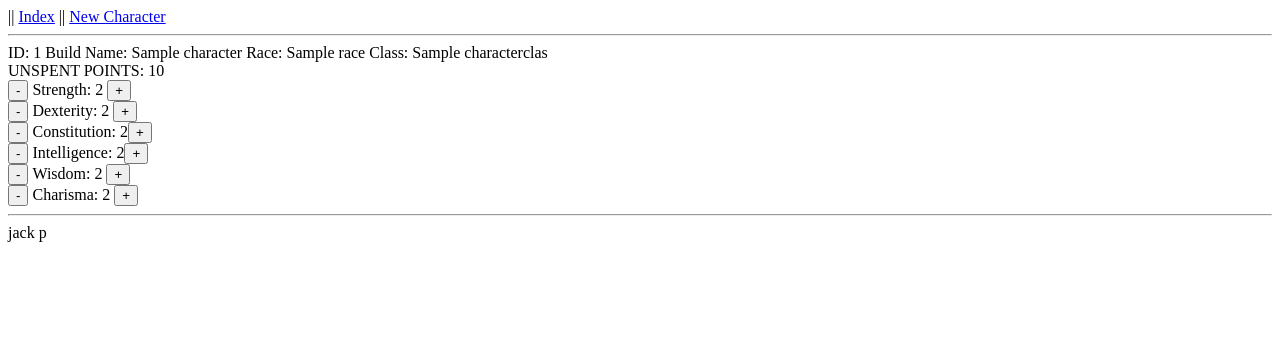
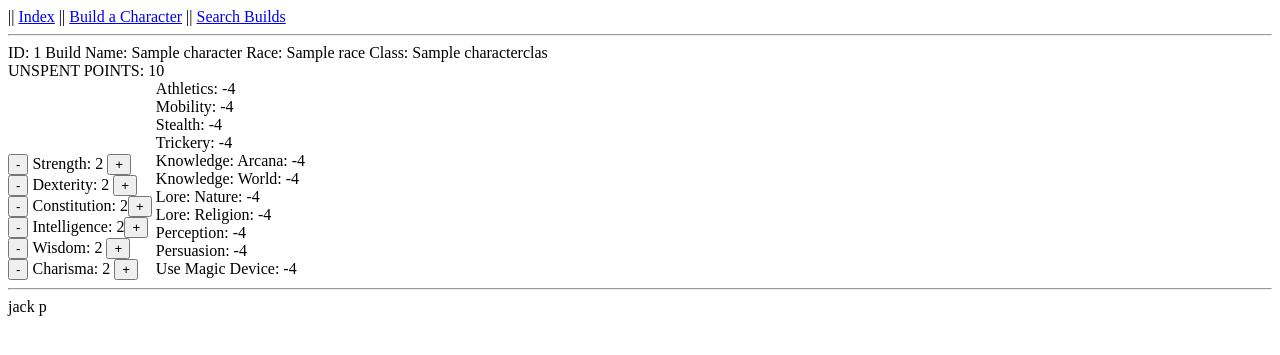
Before and after one commit to JackPound/CharacterGenerator, a Django app: page /kingmaker-builder/newcharacter/1/ in a window 1280 px wide. Shown: the top 355 px of the page. Run offline with Django 3.2, Linux system fonts and the light colour scheme; tables that the repository leaves empty hold one stand-in row (values such as "Sample post").

Commit message:
cleaned up ability score modifier and it effects skill scores

```diff
--- a/charactergenerator/models.py
+++ b/charactergenerator/models.py
@@ -29,5 +29,16 @@ class Character(models.Model):
 	intelligence = models.IntegerField(default=10)
 	wisdom = models.IntegerField(default=10)
 	charisma = models.IntegerField(default=10)
+	athletics = models.IntegerField(default=0)
+	mobility = models.IntegerField(default=0)
+	stealth = models.IntegerField(default=0)
+	trickery = models.IntegerField(default=0)
+	knowledge_arcana = models.IntegerField(default=0)
+	knowledge_world = models.IntegerField(default=0)
+	lore_nature = models.IntegerField(default=0)
+	lore_religion = models.IntegerField(default=0)
+	perception = models.IntegerField(default=0)
+	persuasion = models.IntegerField(default=0)
+	use_magic_device = models.IntegerField(default=0)
 	def __str__(self):
 		return self.name
--- a/charactergenerator/static/app.js
+++ b/charactergenerator/static/app.js
@@ -7,57 +7,87 @@ const startingConstitution = parseInt($('#constitution')[0].textContent)
 const startingIntelligence = parseInt($('#intelligence')[0].textContent)
 const startingWisdom = parseInt($('#wisdom')[0].textContent)
 const startingCharisma = parseInt($('#charisma')[0].textContent)
+// Declare skill with corresponding attribute score
+let skillSet = {
+	'athletics':strength,
+	'mobility':dexterity,
+	'stealth':dexterity,
+	'trickery':dexterity,
+	'knowledgeArcana':intelligence,
+	'knowledgeWorld':intelligence,
+	'loreNature':wisdom,
+	'loreReligion':wisdom,
+	'perception':wisdom,
+	'persuasion':charisma,
+	'useMagicDevice':charisma,
+}
+// Set bonus to skills based on current attribute score
+function updateSkills(){
+	for (skill in skillSet) {
+		$('#'+skill)[0].textContent = Math.floor((parseInt(skillSet[skill].textContent - 10) / 2))
+	}
+}
+// Check available Ability points
+function availableAP(){
+	return parseInt($('#abilityPoints')[0].textContent)
+}
+// Increase (currentAV) by 1
+function incrementAbility(currentAV, attribute){
+	$('#' + attribute)[0].textContent = currentAV + 1
+}
+// Decrease (currentAV) by 1
+function decrementAbility(currentAV, attribute){
+	$('#' + attribute)[0].textContent = currentAV - 1
+}
+// Reduces ability points by (value)
+function reduceAbilityPool(value){
+	$('#abilityPoints')[0].textContent = String((parseInt($('#abilityPoints')[0].textContent) - value))
+}
+function increaseAbilityPool(value){
+	$('#abilityPoints')[0].textContent = String((parseInt($('#abilityPoints')[0].textContent) + value))
+}
+// Function for finding the starting value of the attribute being increased or decreased
+function findStartingValue(attribute){
+	let startingAttributeValue = ''
+	if (attribute == 'strength'){
+		startingAttributeValue = startingStrength
+	} else if (attribute == 'dexterity') {
+		startingAttributeValue = startingDexterity
+	} else if (attribute == 'constitution') {
+		startingAttributeValue = startingConstitution
+	} else if (attribute == 'intelligence') {
+		startingAttributeValue = startingIntelligence
+	} else if (attribute == 'wisdom') {
+		startingAttributeValue = startingWisdom
+	} else if (attribute == 'charisma') {
+		startingAttributeValue = startingCharisma
+	}
+	return startingAttributeValue
+}
+updateSkills()
 // Button event handler for all button clicks (+ and - attributes)
 $(':button').on("click", function(){
-	var attribute = String($(this).parent()[0].className)
-	let currentAttribute = parseInt($('#'+attribute)[0].textContent);
-	let startingAttribute = ''
-	// Determining which attribute we're changing
-	if (attribute == 'strength'){
-		startingAttribute = startingStrength
-	} else if (attribute == 'dexterity') {
-		startingAttribute = startingDexterity
-	} else if (attribute == 'constitution') {
-		startingAttribute = startingConstitution
-	} else if (attribute == 'intelligence') {
-		startingAttribute = startingIntelligence
-	} else if (attribute == 'wisdom') {
-		startingAttribute = startingWisdom
-	} else if (attribute == 'charisma') {
-		startingAttribute = startingCharisma
-	}
-	// Increasing attributes
+	let attribute = String($(this).parent()[0].className)
+	let currentAV = parseInt($('#'+attribute)[0].textContent);
+	let startingAV = findStartingValue(attribute)
 	if (this.className == 'up'){
-		// Determinging how many Unspent points are needed to increase the ability
-		if (startingAttribute + 1 >= currentAttribute && parseInt($('#abilityPoints')[0].textContent) >= 1) {
-			$('#' + attribute)[0].textContent = currentAttribute + 1
-			$('#abilityPoints')[0].textContent = String((parseInt($('#abilityPoints')[0].textContent) - 1))
-		} else if (startingAttribute + 3 >= currentAttribute && parseInt($('#abilityPoints')[0].textContent) >= 2) {
-			$('#' + attribute)[0].textContent = currentAttribute + 1
-			$('#abilityPoints')[0].textContent = String((parseInt($('#abilityPoints')[0].textContent) - 2))
-		} else if (startingAttribute + 5 >= currentAttribute && parseInt($('#abilityPoints')[0].textContent) >= 3) {
-			$('#' + attribute)[0].textContent = currentAttribute + 1
-			$('#abilityPoints')[0].textContent = String((parseInt($('#abilityPoints')[0].textContent) - 3))
-		} else if (startingAttribute + 7 >= currentAttribute && parseInt($('#abilityPoints')[0].textContent) >= 4) {
-			$('#' + attribute)[0].textContent = currentAttribute + 1
-			$('#abilityPoints')[0].textContent = String((parseInt($('#abilityPoints')[0].textContent) - 4))
+		let cost = (Math.floor((currentAV - startingAV)/2) + 1)
+		if (cost < 1){
+			cost = 1
+		}
+		if (cost <= 4 && availableAP() >= cost){
+			incrementAbility(currentAV, attribute)
+			reduceAbilityPool(cost)
+			updateSkills()
 		}
 	}
-	// Decreasing attributes (cannot fall below 3)
-	if (this.className == 'down' && currentAttribute > 3){
-		// Determining how many points are refunded based on how many have already been spent in this attribute
-		if (startingAttribute + 2 >= currentAttribute) {
-			$('#' + attribute)[0].textContent = currentAttribute - 1
-			$('#abilityPoints')[0].textContent = String((parseInt($('#abilityPoints')[0].textContent) + 1))
-		} else if (startingAttribute + 4 >= currentAttribute) {
-			$('#' + attribute)[0].textContent = currentAttribute - 1
-			$('#abilityPoints')[0].textContent = String((parseInt($('#abilityPoints')[0].textContent) + 2))
-		} else if (startingAttribute + 6 >= currentAttribute) {
-			$('#' + attribute)[0].textContent = currentAttribute - 1
-			$('#abilityPoints')[0].textContent = String((parseInt($('#abilityPoints')[0].textContent) + 3))
-		} else if (startingAttribute + 8 >= currentAttribute) {
-			$('#' + attribute)[0].textContent = currentAttribute - 1
-			$('#abilityPoints')[0].textContent = String((parseInt($('#abilityPoints')[0].textContent) + 4))
+	if (this.className == 'down' && currentAV > 7){
+		let refund = Math.ceil((currentAV - startingAV)/2)
+		if (refund <= 0){
+			refund = 1
 		}
+		decrementAbility(currentAV, attribute)
+		increaseAbilityPool(refund)
+		updateSkills()
 	}
 });
--- a/charactergenerator/templates/base.html
+++ b/charactergenerator/templates/base.html
@@ -8,7 +8,8 @@
 <body>
 	<nav class="navbar">
 		|| <a href="{% url 'index' %}">Index</a>
-		|| <a href="{% url 'newcharacter' %}">New Character</a>
+		|| <a href="{% url 'newcharacter' %}">Build a Character</a>
+		|| <a href="{% url 'characters' %}">Search Builds</a>
 	</nav>
 	<hr />
 	{% block content %}
--- a/charactergenerator/templates/set_abilities.html
+++ b/charactergenerator/templates/set_abilities.html
@@ -1,11 +1,14 @@
 {% extends 'base.html' %}
 {% block content %}
 <div>
+	<div class='characterInfo'>
 		<p>ID: {{character.id}}</p>
 		<p>Build Name: {{character.name}}</p>
 		<p>Race: {{character.race}}</p>
 		<p>Class: {{character.characterclass}}</p><br />
 		<p>UNSPENT POINTS: <span id='abilityPoints'>{{character.ability_points}}</span></p>
+	</div>
+	<div class='abilityScores' style='display:inline-block;'>
 		<div class='strength'>
 			<button class='down'>-</button>
 			<p>Strength: <span id='strength'>{{character.strength|add:character.race.strength_bonus}}</span></p>
@@ -34,6 +37,42 @@
 			<p>Charisma: <span id='charisma'>{{character.charisma|add:character.race.charisma_bonus}}</span></p>
 			<button class='up'>+</button>
 		</div>
+	</div>
+	<div class='skillScores' style='display:inline-block;'>
+		<div>
+			<p>Athletics: <span id='athletics'>{{character.athletics}}</span></p>
+		</div>
+		<div>
+			<p>Mobility: <span id='mobility'>{{character.mobility}}</span></p>
+		</div>
+		<div>
+			<p>Stealth: <span id='stealth'>{{character.stealth}}</span></p>
+		</div>
+		<div>
+			<p>Trickery: <span id='trickery'>{{character.trickery}}</span></p>
+		</div>
+		<div>
+			<p>Knowledge: Arcana: <span id='knowledgeArcana'>{{character.knowledge_arcana}}</span></p>
+		</div>
+		<div>
+			<p>Knowledge: World: <span id='knowledgeWorld'>{{character.knowledge_world}}</span></p>
+		</div>
+		<div>
+			<p>Lore: Nature: <span id='loreNature'>{{character.lore_nature}}</span></p>
+		</div>
+		<div>
+			<p>Lore: Religion: <span id='loreReligion'>{{character.lore_religion}}</span></p>
+		</div>
+		<div>
+			<p>Perception: <span id='perception'>{{character.perception}}</span></p>
+		</div>
+		<div>
+			<p>Persuasion: <span id='persuasion'>{{character.persuasion}}</span></p>
+		</div>
+		<div>
+			<p>Use Magic Device: <span id='useMagicDevice'>{{character.use_magic_device}}</span></p>
+		</div>
+	</div>
 	<hr />
 </div>
 
--- a/charactergenerator/urls.py
+++ b/charactergenerator/urls.py
@@ -4,5 +4,6 @@ from . import views
 urlpatterns = [
 	path('', views.index, name='index'),
 	path('newcharacter/', views.newcharacter, name='newcharacter'),
-	path('newcharacter/<int:char_id>/', views.set_abilities, name='set_abilities')
+	path('newcharacter/<int:char_id>/', views.set_abilities, name='set_abilities'),
+	path('characters/', views.characters, name='characters'),
 ]
--- a/charactergenerator/views.py
+++ b/charactergenerator/views.py
@@ -21,7 +21,8 @@ def newcharacter(request):
 	else:
 		form = NewCharacterForm
 		return render(request, 'newcharacter.html', {'form': form})
-
+def characters(request):
+	return render(request, 'hello.html')
 def set_abilities(request, char_id):
 	character = Character.objects.get(id = char_id)
 	return render(request, 'set_abilities.html', {'character': character})
```
Also changed, not shown: README.md, charactergenerator/migrations/0011_auto_20190110_1702.py (added), 1 other file. Lines whose indentation alone changed are shown as unchanged.
